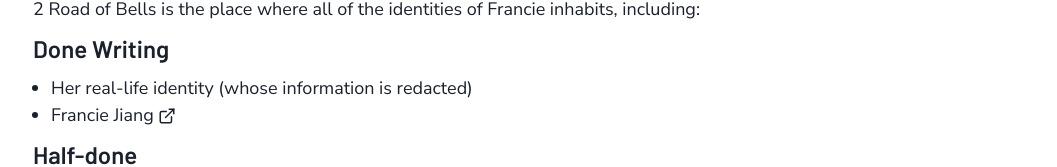
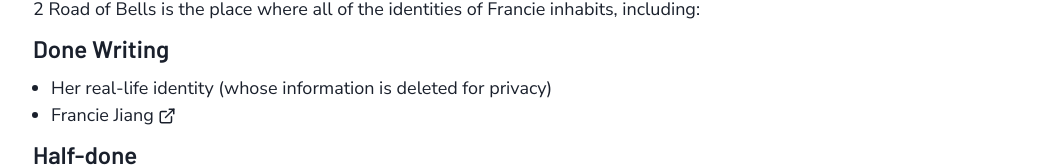
Before and after one commit to abaiii/kaibai.org, a Next.js app: page /2rob in a window 1280 px wide. Shown: the part 177-344 px from the top of the page, without its empty margins (111-1168 px from the left). Built offline with nearby package versions, Linux system fonts and the light colour scheme.

Commit message:
Mom! I knew how to use English correctly!

```diff
--- a/pages/2rob/index.js
+++ b/pages/2rob/index.js
@@ -24,7 +24,7 @@ const SecondRoadOfBells = () => {
                     Done Writing
                 </SectionTitle>
                 <UnorderedList mt={2}>
-                    <ListItem>Her real-life identity (whose information is redacted)</ListItem>
+                    <ListItem>Her real-life identity (whose information is deleted for privacy)</ListItem>
                     <ListItem><NoticeableLink href='2rob/francie/'>Francie Jiang</NoticeableLink></ListItem>
                     {/* <ListItem><NoticeableLink href='2rob/diana/'>Diana Jiang</NoticeableLink> (well, this is technically Francie's elder sister, so I treat it like my own OC rather than my own identity) </ListItem> */}
                     {/* <ListItem><NoticeableLink href='2rob/ery/'>Ery Kolde</NoticeableLink></ListItem> */}
```
